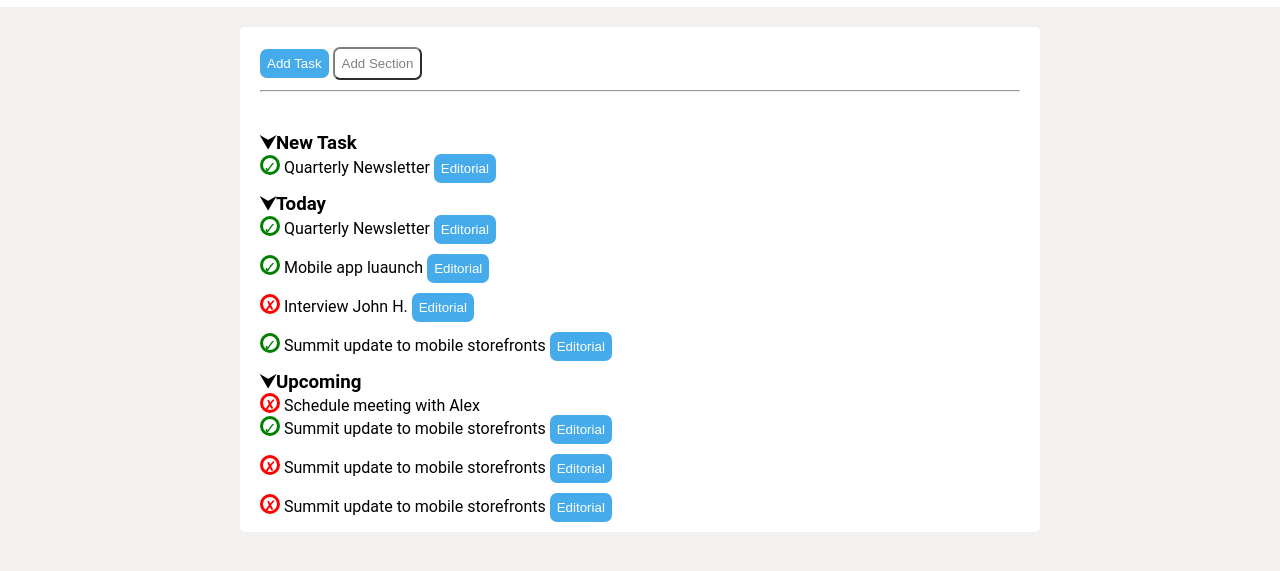
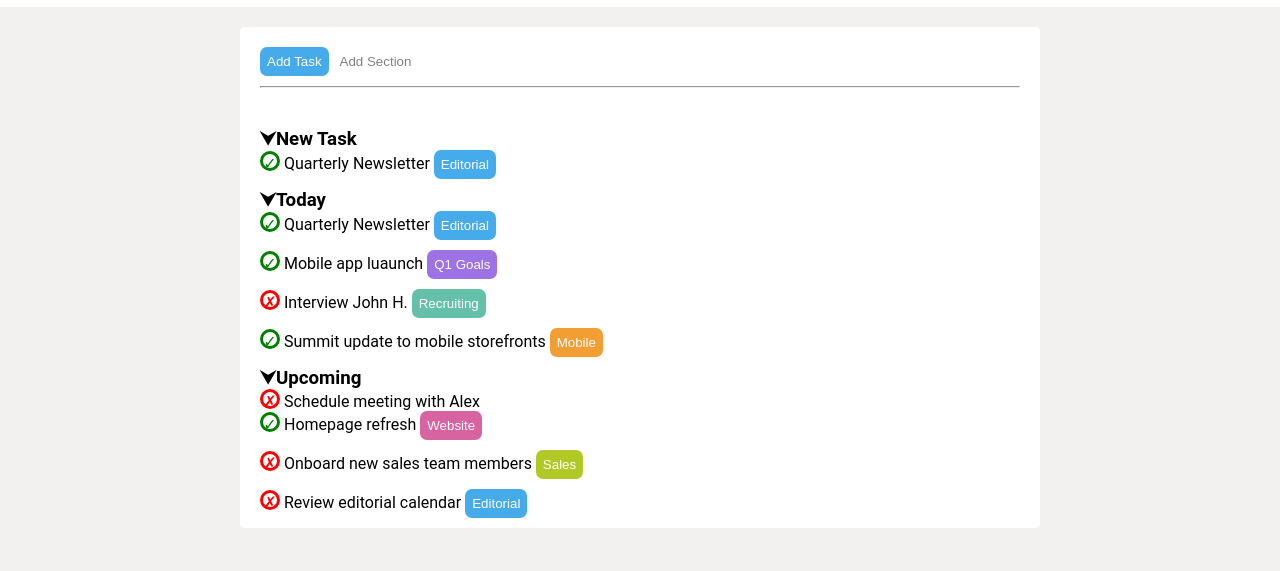
Before and after one commit to Iunora93/html-css-toboolist, a plain HTML site: page index.html in a window 1280 px wide. Shown: the part 63-634 px from the top of the page. Drawn offline with Linux system fonts and the light colour scheme.

Commit message:
background color

```diff
--- a/css/style.css
+++ b/css/style.css
@@ -40,6 +40,8 @@ header {
     padding: 7px 7px;
     border-radius: 7px 7px 7px 7px;
     margin-bottom: 10px;
+    border: none;
+    color: white;
 
 }
 
@@ -53,6 +55,26 @@ header {
     background-color: white;
     color: gray;
     border-color: gray;
+}
+
+.button-3 {
+    background-color: #9C72E4;
+}
+
+.button-4 {
+    background-color: #64C0A9;
+}
+
+.button-5{
+    background-color: #F29E33;
+}
+
+.button-6 {
+    background-color: #D863A1;
+}
+
+.button-7 {
+    background-color: #B0C926;
 }
 
 hr{
--- a/index.html
+++ b/index.html
@@ -44,15 +44,15 @@
 
                 <div class="circle circle-check">&check;</div>
                 <span>Mobile app luaunch</span>
-                <button class="button button-1">Editorial</button> <br>
+                <button class="button button-3">Q1 Goals</button> <br>
 
                 <div class="circle circle-cross">&cross;</div>
                 <span>Interview John H.</span>
-                <button class="button button-1">Editorial</button> <br>
+                <button class="button button-4">Recruiting</button> <br>
 
                 <div class="circle circle-check">&check;</div>
                 <span>Summit update to mobile storefronts</span>
-                <button class="button button-1">Editorial</button> <br>
+                <button class="button button-5">Mobile</button> <br>
 
             </section>
             <!--/Today-->
@@ -64,15 +64,15 @@
                     <span>Schedule meeting with Alex</span> <br>
 
                     <div class="circle circle-check">&check;</div>
-                    <span>Summit update to mobile storefronts</span>
-                    <button class="button button-1">Editorial</button> <br>
+                    <span>Homepage refresh</span>
+                    <button class="button button-6">Website</button> <br>
 
                     <div class="circle circle-cross">&cross;</div>
-                    <span>Summit update to mobile storefronts</span>
-                    <button class="button button-1">Editorial</button> <br>
+                    <span>Onboard new sales team members</span>
+                    <button class="button button-7">Sales</button> <br>
 
                     <div class="circle circle-cross">&cross;</div>
-                    <span>Summit update to mobile storefronts</span>
+                    <span>Review editorial calendar</span>
                     <button class="button button-1">Editorial</button> <br>
                 </section>
             <!--/Upcoming-->
```
